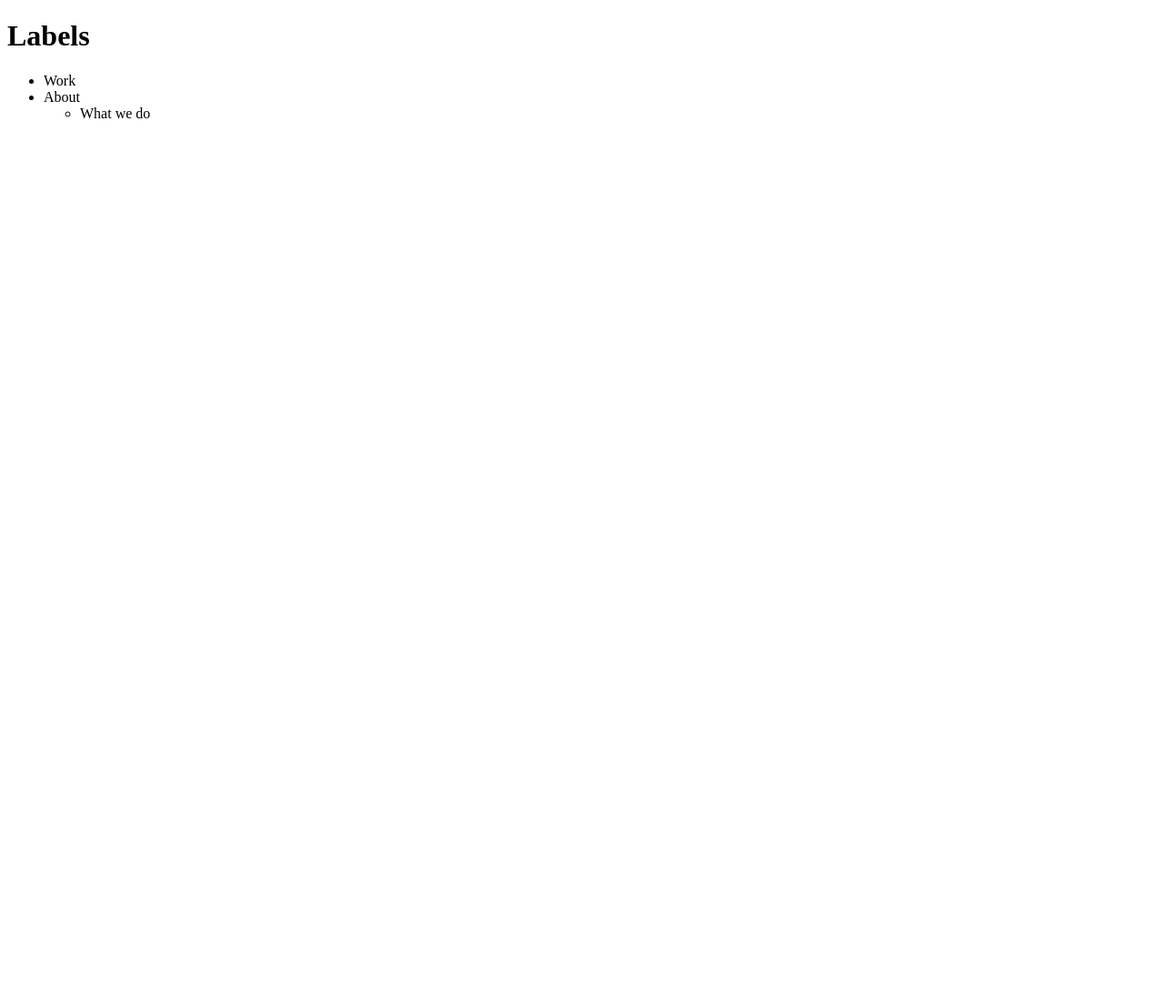
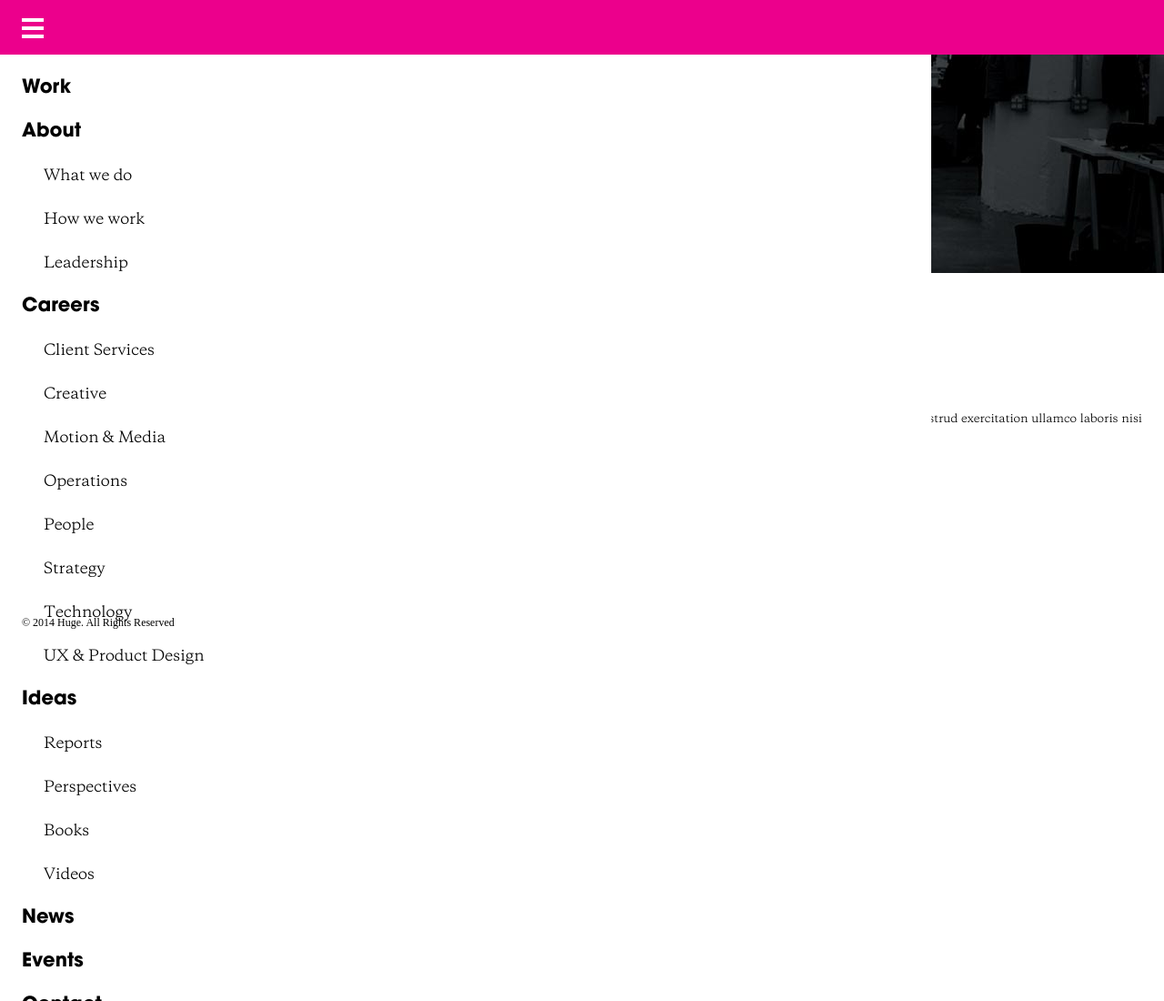
Before and after one commit to gomezjuliana/NavExercise, a website: page public/index.html in a window 1280 px wide. Shown: the top 1100 px of the page at 91% size. Before the commit the page ends 800 px from the top, so only its background shows below. Drawn offline with Linux system fonts and the light colour scheme; files whose address does not match are found by name.

Commit message:
clean up menu function, add HTML and styles

```diff
--- a/public/index.html
+++ b/public/index.html
@@ -3,13 +3,33 @@
 <head>
   <title>HUGE NavExercise</title>
   <meta charset="utf-8">
-	<meta name="viewport" content="width=device-width, initial-scale=1">
+  <meta name="viewport" content="width=device-width, initial-scale=1">
   <link rel="stylesheet" href="/styles/main.css">
 </head>
 <body>
 
-<h1>Labels</h1>
-<ul class="labels"></ul>
+<header class="header">
+  <nav class="nav">
+    <button type="button" class="navbar-toggle">
+      <span class="icon-bar"></span>
+      <span class="icon-bar"></span>
+      <span class="icon-bar"></span>
+    </button>
+    <div class="nav-open">
+      <ul class="labels"></ul>
+      <small class="copyright"> &copy; 2014 Huge. All Rights Reserved</small>
+    </div>
+  </nav>
+  <div class="fig-box"></div>
+</header>
+
+<section class="lead">
+  <h1 class="headline text">Get paid for giving a shit.</h1>
+  <p class="body-copy text">Lorem ipsum dolor sit amet, consectetur adipisicing elit, sed do eiusmod tempor
+  incididunt ut labore et dolore magna aliqua. Ut enim ad minim veniam, quis nostrud
+  exercitation ullamco laboris nisi ut aliquip ex ea commodo consequat. Duis aute
+  irure dolor in reprehenderit in voluptate velit esse cillum </p>
+</section>
 
 <script type="text/javascript" src="/js/nav.js"></script>
 </body>
--- a/public/js/nav.js
+++ b/public/js/nav.js
@@ -5,21 +5,25 @@ fetch('/api/nav.json')
 	console.log('oops!');
 });
 
-let list = document.querySelector('.labels'); // identifies the ul
-
 function createMenu(data){
-	data.items.forEach(element => printFirstLevel(element, list));
+	let list = document.querySelector('.labels'); // identifies the ul
+	data.items.forEach(element => printMenu(element, list, 'first-level'));
 }
 
-function printFirstLevel(element, container){
+function printMenu(element, container, newClass){
 	let li = document.createElement('li'); //creates a li
+	li.classList.add(newClass);
+	let a = document.createElement('a');
+	a.href = element.url;
+	li.appendChild(a);
 	let textLabel = document.createTextNode(element.label); // creates the text
-	li.appendChild(textLabel); // adds the text to the li
+	a.appendChild(textLabel); // adds the text to the li
 	container.appendChild(li); // adds the li to the ul
 
-	if (element.items.length && element.items.length > 0){
+	if (element.items && element.items.length > 0){
 		let ul = document.createElement('ul');
+		ul.classList.add('submenu')
 		li.appendChild(ul);
-		element.items.forEach(subElement => printFirstLevel(subElement, ul));
+		element.items.forEach(subElement => printMenu(subElement, ul, 'second-level'));
 	}
 }
--- a/public/styles/main.css
+++ b/public/styles/main.css
@@ -1 +1,122 @@
 @import "fonts.css";
+
+* {
+	margin: 0;
+	padding: 0;
+	border: 0;
+	outline: 0;
+	font-size: 100%;
+	vertical-align: baseline;
+}
+
+/*#Navigation*/
+
+.nav {
+	width: 100%;
+	background-color: #ec008c;
+	height: 60px;
+}
+
+.navbar-toggle {
+	background-color: #ec008c;
+	position: absolute;
+	top: 20px;
+	left: 24px;
+}
+
+.icon-bar {
+	background-color: #fff;
+	display: block;
+	width: 24px;
+	height: 4px;
+	margin-bottom: 5px;
+}
+
+.icon-bar:last-child {
+	margin-bottom: 0;
+}
+
+.first-level {
+	font-family: 'HUGEAvantGardeBold';
+	font-size: 21px;
+	line-height: 48px;
+	padding-left: 24px;
+}
+
+.first-level:hover {
+	background-color: #eee;
+	cursor: pointer;
+}
+
+.first-level a {
+	color: #000;
+	text-decoration: none;
+}
+
+.copyright {
+	position: absolute;
+	bottom: 20px;
+	left: 24px;
+	font-family: 'HelveticaNeueRegular';
+	font-size: 12px;
+	line-height: 16px;
+}
+
+.nav-open {
+	background-color: #fff;
+	width: 80%;
+	position: absolute;
+	top: 60px;
+	height: 80%;
+	padding-top: 12px;
+}
+
+.second-level {
+	font-family: 'Galaxie';
+	font-size: 16px;
+	line-height: 48px;
+	padding-left: 24px;
+}
+
+.second-level a {
+	color: #000;
+	text-decoration: none;
+}
+
+.second-level a:hover {
+	color: #ec008c;
+}
+
+.submenu {
+	list-style-type: none;
+}
+
+/*Header*/
+.fig-box {
+	background-image: url(/images/background-image.jpg);
+	background-size: cover;
+	height: 240px;
+	background-position: center center;
+	background-repeat: no-repeat;
+}
+
+.headline {
+	font-family: 'HUGEAvantGardeBold';
+	font-size: 44px;
+	line-height: 48px;
+	padding-top: 50px;
+	padding-bottom: 50px;
+}
+
+/*Body Copy*/
+.body-copy {
+	font-family: 'Galaxie';
+	font-size: 12px;
+	line-height: 24px;
+	text-align: justify;
+}
+
+.text {
+	padding-left: 24px;
+	padding-right: 24px;
+}
```
